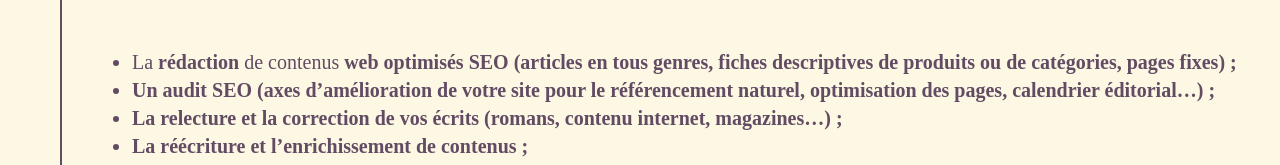
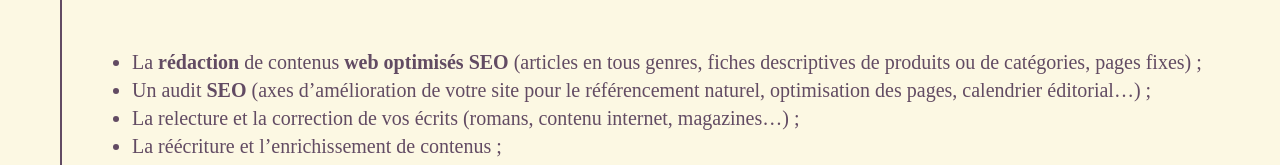
Before and after one commit to hugowoille/amandine-portfolio, a website built with Parcel: page index.html in a window 1280 px wide. Shown: the part 768-933 px from the top of the page. Built offline with nearby package versions, Linux system fonts and the light colour scheme; a web font is replaced by a local one.

Commit message:
oublis de fermer une strong

```diff
--- a/index.html
+++ b/index.html
@@ -92,7 +92,7 @@
         Combien d’entre vous sont déjà allés plus loin que la première page de la SERP en effectuant une recherche ?
         Je vous propose donc plusieurs services destinés à booster votre visibilité tels que :</p>
       <ul>
-        <li> La <strong>rédaction</strong> de contenus <strong>web optimisés <strong>SEO</strong> (articles en tous genres, fiches descriptives de produits ou de
+        <li> La <strong>rédaction</strong> de contenus <strong>web optimisés</strong> <strong>SEO</strong> (articles en tous genres, fiches descriptives de produits ou de
           catégories, pages fixes) ;</li>
         <li>Un audit <strong>SEO</strong> (axes d’amélioration de votre site pour le référencement naturel, optimisation des pages,
           calendrier éditorial…) ;</li>
```
